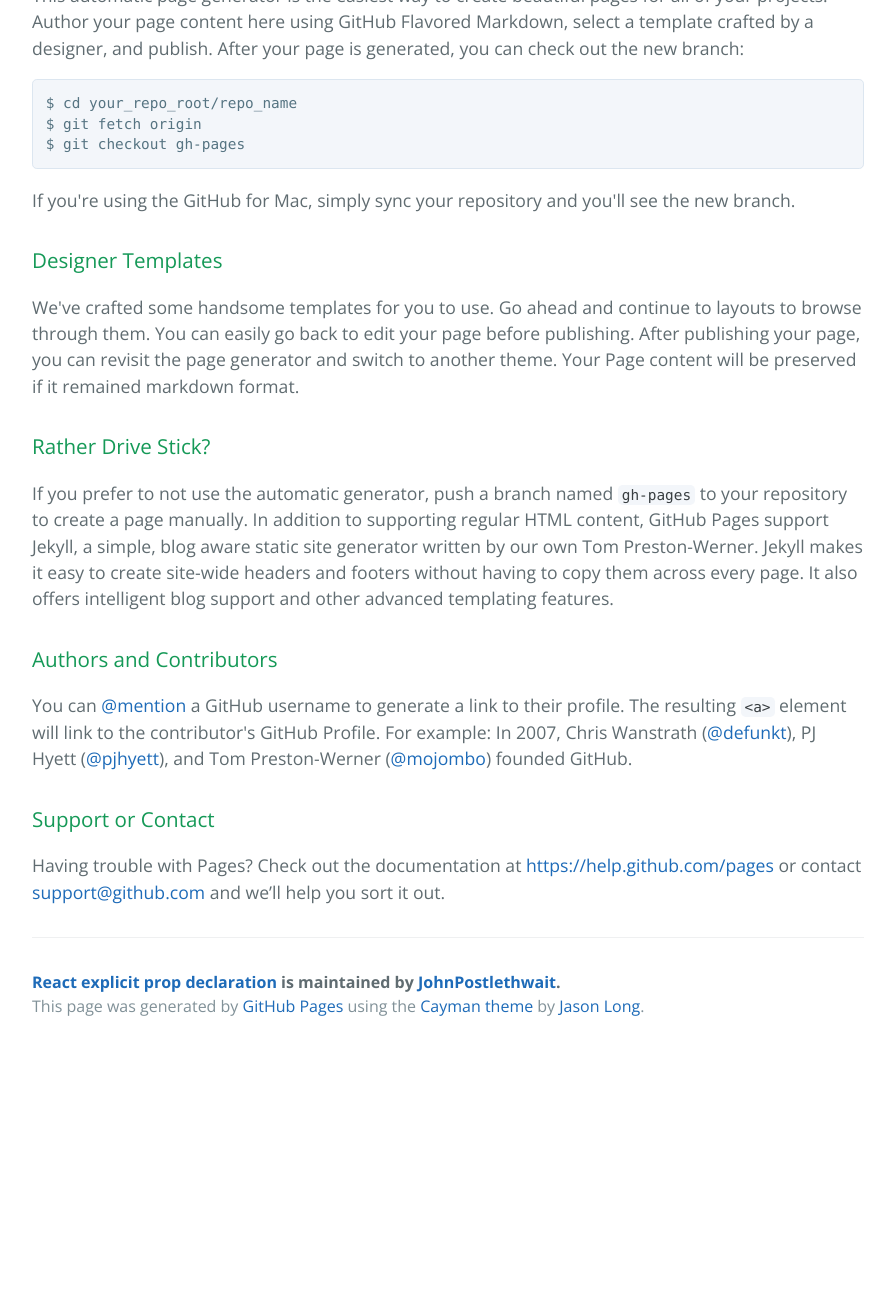
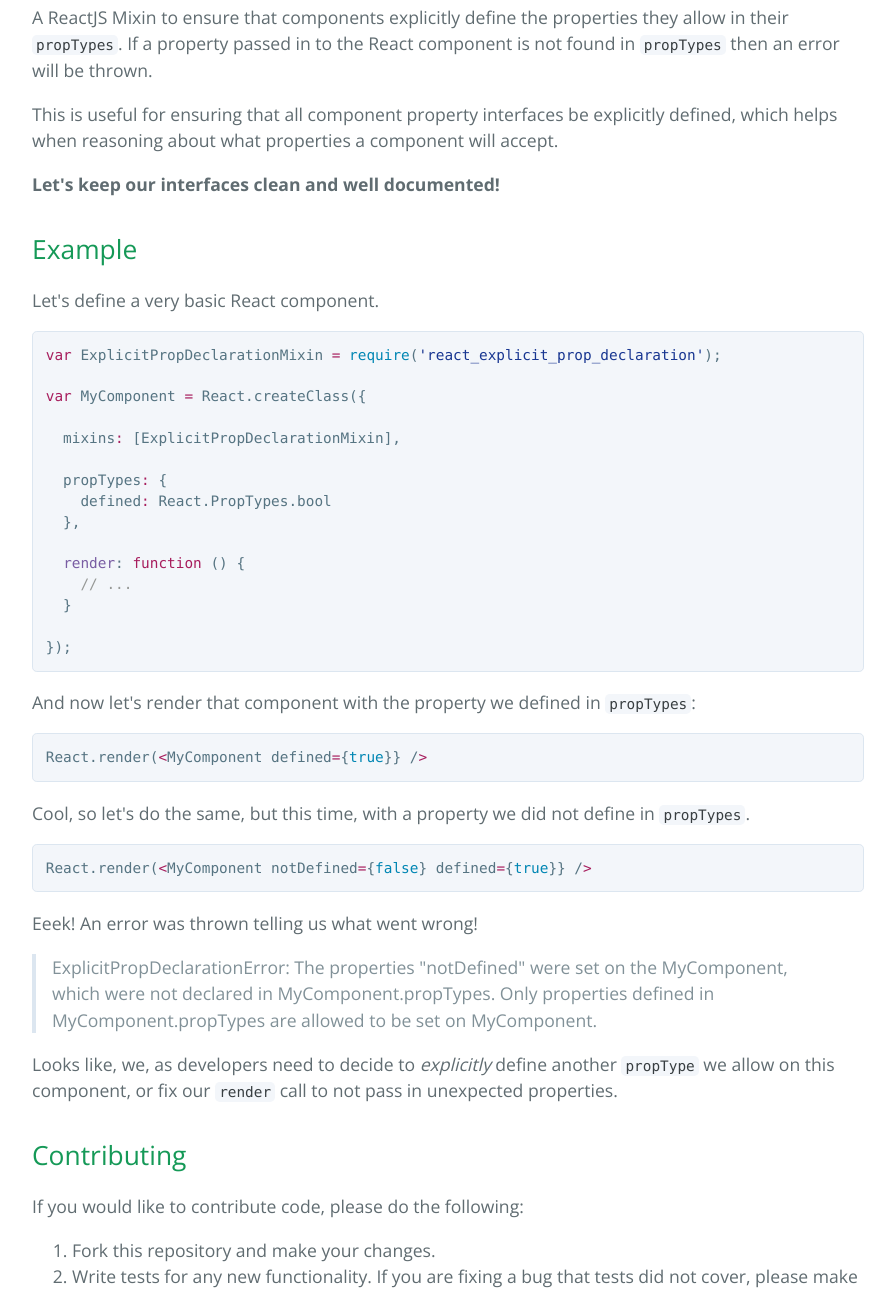
Before and after one commit to JohnPostlethwait/react_explicit_prop_declaration, a plain HTML site: page index.html in a window 1280 px wide. Shown: the part 511-1806 px from the top of the page, without its empty margins (192-1087 px from the left). Before the commit the page ends 1561 px from the top, so only its background shows below. Drawn offline with nearby package versions, Linux system fonts and the light colour scheme.

```diff
--- a/index.html
+++ b/index.html
@@ -19,37 +19,79 @@
     </section>
 
     <section class="main-content">
-      <h3>
-<a id="welcome-to-github-pages" class="anchor" href="#welcome-to-github-pages" aria-hidden="true"><span class="octicon octicon-link"></span></a>Welcome to GitHub Pages.</h3>
+      <h1>
+<a id="react-explicit-prop-declaration-mixin" class="anchor" href="#react-explicit-prop-declaration-mixin" aria-hidden="true"><span class="octicon octicon-link"></span></a>React Explicit Prop Declaration Mixin</h1>
 
-<p>This automatic page generator is the easiest way to create beautiful pages for all of your projects. Author your page content here using GitHub Flavored Markdown, select a template crafted by a designer, and publish. After your page is generated, you can check out the new branch:</p>
+<p>A ReactJS Mixin to ensure that components explicitly define the properties they
+allow in their <code>propTypes</code>. If a property passed in to the React component is
+not found in <code>propTypes</code> then an error will be thrown.</p>
 
-<pre><code>$ cd your_repo_root/repo_name
-$ git fetch origin
-$ git checkout gh-pages
-</code></pre>
+<p>This is useful for ensuring that all component property interfaces be
+explicitly defined, which helps when reasoning about what properties a component
+will accept.</p>
 
-<p>If you're using the GitHub for Mac, simply sync your repository and you'll see the new branch.</p>
+<p><strong>Let's keep our interfaces clean and well documented!</strong></p>
 
-<h3>
-<a id="designer-templates" class="anchor" href="#designer-templates" aria-hidden="true"><span class="octicon octicon-link"></span></a>Designer Templates</h3>
+<h2>
+<a id="example" class="anchor" href="#example" aria-hidden="true"><span class="octicon octicon-link"></span></a>Example</h2>
 
-<p>We've crafted some handsome templates for you to use. Go ahead and continue to layouts to browse through them. You can easily go back to edit your page before publishing. After publishing your page, you can revisit the page generator and switch to another theme. Your Page content will be preserved if it remained markdown format.</p>
+<p>Let's define a very basic React component.</p>
 
-<h3>
-<a id="rather-drive-stick" class="anchor" href="#rather-drive-stick" aria-hidden="true"><span class="octicon octicon-link"></span></a>Rather Drive Stick?</h3>
+<div class="highlight highlight-javascript"><pre><span class="pl-k">var</span> ExplicitPropDeclarationMixin <span class="pl-k">=</span> <span class="pl-c1">require</span>(<span class="pl-s"><span class="pl-pds">'</span>react_explicit_prop_declaration<span class="pl-pds">'</span></span>);
 
-<p>If you prefer to not use the automatic generator, push a branch named <code>gh-pages</code> to your repository to create a page manually. In addition to supporting regular HTML content, GitHub Pages support Jekyll, a simple, blog aware static site generator written by our own Tom Preston-Werner. Jekyll makes it easy to create site-wide headers and footers without having to copy them across every page. It also offers intelligent blog support and other advanced templating features.</p>
+<span class="pl-k">var</span> MyComponent <span class="pl-k">=</span> React.createClass({
 
-<h3>
-<a id="authors-and-contributors" class="anchor" href="#authors-and-contributors" aria-hidden="true"><span class="octicon octicon-link"></span></a>Authors and Contributors</h3>
+  mixins<span class="pl-k">:</span> [ExplicitPropDeclarationMixin],
 
-<p>You can <a href="https://github.com/blog/821" class="user-mention">@mention</a> a GitHub username to generate a link to their profile. The resulting <code>&lt;a&gt;</code> element will link to the contributor's GitHub Profile. For example: In 2007, Chris Wanstrath (<a href="https://github.com/defunkt" class="user-mention">@defunkt</a>), PJ Hyett (<a href="https://github.com/pjhyett" class="user-mention">@pjhyett</a>), and Tom Preston-Werner (<a href="https://github.com/mojombo" class="user-mention">@mojombo</a>) founded GitHub.</p>
+  propTypes<span class="pl-k">:</span> {
+    defined<span class="pl-k">:</span> React.PropTypes.bool
+  },
 
-<h3>
-<a id="support-or-contact" class="anchor" href="#support-or-contact" aria-hidden="true"><span class="octicon octicon-link"></span></a>Support or Contact</h3>
+  <span class="pl-en">render</span>: <span class="pl-k">function</span> () {
+    <span class="pl-c">// ...</span>
+  }
 
-<p>Having trouble with Pages? Check out the documentation at <a href="https://help.github.com/pages">https://help.github.com/pages</a> or contact <a href="mailto:support@github.com">support@github.com</a> and we’ll help you sort it out.</p>
+});</pre></div>
+
+<p>And now let's render that component with the property we defined in <code>propTypes</code>:</p>
+
+<div class="highlight highlight-javascript"><pre>React.render(<span class="pl-k">&lt;</span>MyComponent defined<span class="pl-k">=</span>{<span class="pl-c1">true</span>}} /<span class="pl-k">&gt;</span></pre></div>
+
+<blockquote>
+<p></p>
+</blockquote>
+
+<p>Cool, so let's do the same, but this time, with a property we did not define in
+<code>propTypes</code>.</p>
+
+<div class="highlight highlight-javascript"><pre>React.render(<span class="pl-k">&lt;</span>MyComponent notDefined<span class="pl-k">=</span>{<span class="pl-c1">false</span>} defined<span class="pl-k">=</span>{<span class="pl-c1">true</span>}} /<span class="pl-k">&gt;</span></pre></div>
+
+<p>Eeek! An error was thrown telling us what went wrong!</p>
+
+<blockquote>
+<p>ExplicitPropDeclarationError: The properties "notDefined" were set on the MyComponent, which were not declared in MyComponent.propTypes. Only properties defined in MyComponent.propTypes are allowed to be set on MyComponent.</p>
+</blockquote>
+
+<p>Looks like, we, as developers need to decide to <em>explicitly</em> define another
+<code>propType</code> we allow on this component, or fix our <code>render</code> call to not pass in
+unexpected properties.</p>
+
+<h2>
+<a id="contributing" class="anchor" href="#contributing" aria-hidden="true"><span class="octicon octicon-link"></span></a>Contributing</h2>
+
+<p>If you would like to contribute code, please do the following:</p>
+
+<ol>
+<li>Fork this repository and make your changes.</li>
+<li>Write tests for any new functionality. If you are fixing a bug that tests did not cover, please make a test that reproduces the bug.</li>
+<li>Add your name to the "contributors" section in the package.json file.</li>
+<li>Squash all of your commits into a single commit via git rebase -i.</li>
+<li>Run the tests by running npm install &amp;&amp; make test from the source directory.</li>
+<li>Assuming those pass, send the Pull Request off to me for review!</li>
+</ol>
+
+<p>Please do not iterate the package.json version number – I will do that myself
+when I publish it to NPM.</p>
 
       <footer class="site-footer">
         <span class="site-footer-owner"><a href="https://github.com/JohnPostlethwait/react_explicit_prop_declaration">React explicit prop declaration</a> is maintained by <a href="https://github.com/JohnPostlethwait">JohnPostlethwait</a>.</span>
```
Also changed, not shown: params.json (+1 -1 lines).
